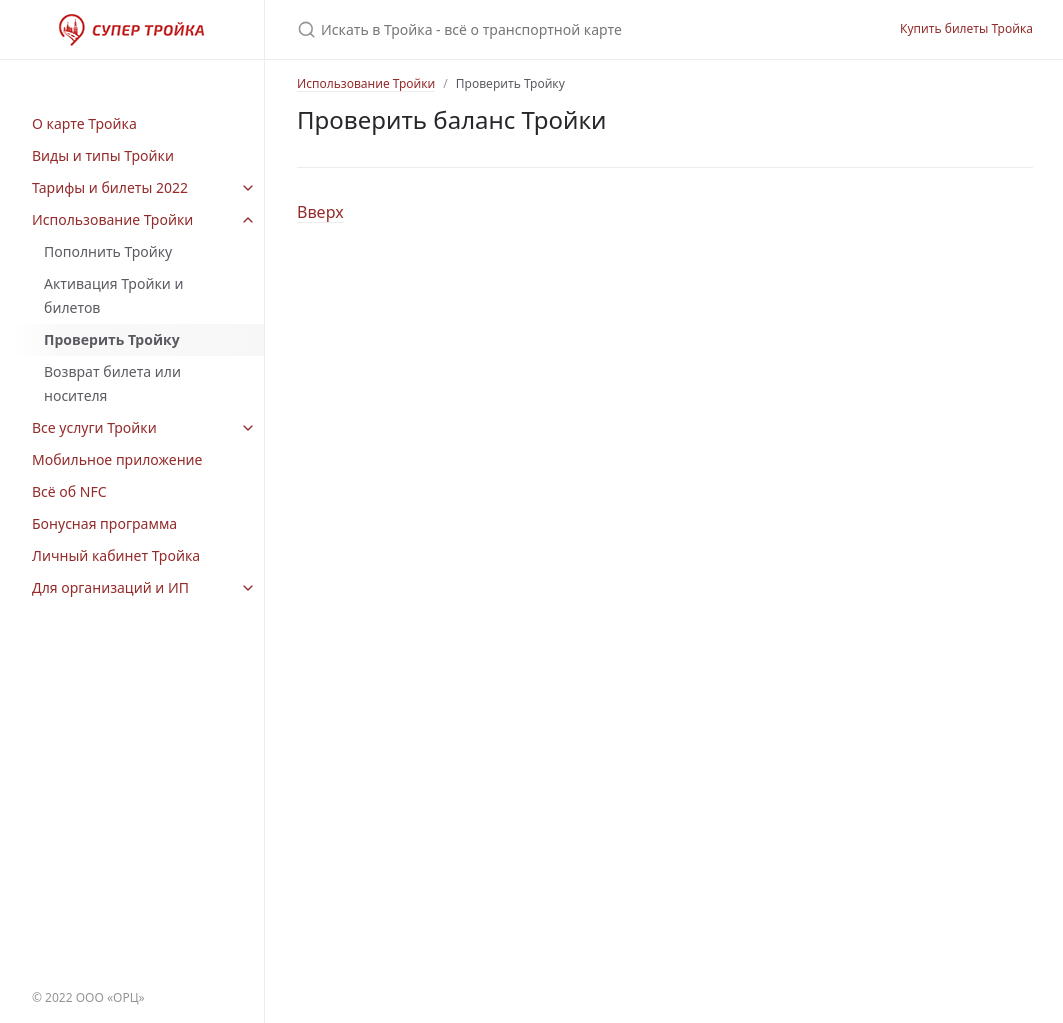
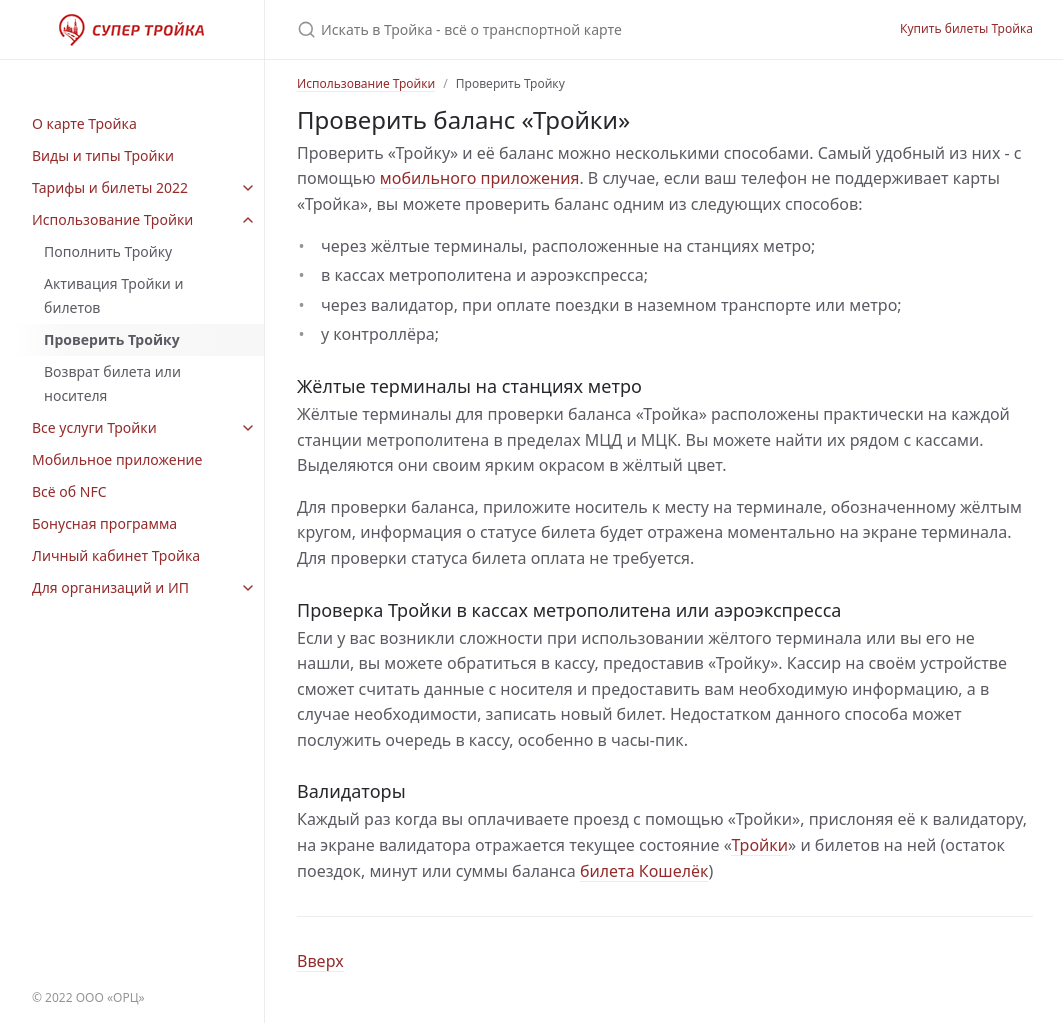
Before and after one commit to InvoiceBox/wiki.supertroika.ru, a Jekyll site: the page built from troika/usage/balance.md, in a window 1280 px wide and 1023 px high. Shown: the whole window, without its empty margins (107-1170 px from the left). Built offline with Jekyll 4.4.1, drawn with Linux system fonts in a browser that asks for light colours.

Commit message:
Added balance check page

```diff
--- a/troika/usage/balance.md
+++ b/troika/usage/balance.md
@@ -6,4 +6,33 @@ parent: "Использование Тройки"
 date: 2022-05-05 15:21:00 +0300
 ---
 
-## Проверить баланс Тройки
+## Проверить баланс «Тройки»
+
+Проверить «Тройку» и её баланс можно несколькими способами. Самый удобный из них - с помощью
+[мобильного приложения](/troika/apps/). В случае, если ваш телефон не поддерживает карты
+«Тройка», вы можете проверить баланс одним из следующих способов:
+
+- через жёлтые терминалы, расположенные на станциях метро;
+- в кассах метрополитена и аэроэкспресса;
+- через валидатор, при оплате поездки в наземном транспорте или метро;
+- у контроллёра;
+
+### Жёлтые терминалы на станциях метро
+
+Жёлтые терминалы для проверки баланса «Тройка» расположены практически на каждой станции метрополитена в пределах МЦД и МЦК.
+Вы можете найти их рядом с кассами. Выделяются они своим ярким окрасом в жёлтый цвет.
+
+Для проверки баланса, приложите носитель к месту на терминале, обозначенному жёлтым кругом, информация о статусе
+билета будет отражена моментально на экране терминала. Для проверки статуса билета оплата не требуется.
+
+### Проверка Тройки в кассах метрополитена или аэроэкспресса
+
+Если у вас возникли сложности при использовании жёлтого терминала или вы его не нашли, вы можете обратиться в кассу,
+предоставив «Тройку». Кассир на своём устройстве сможет считать данные с носителя и предоставить вам необходимую информацию,
+а в случае необходимости, записать новый билет. Недостатком данного способа может послужить очередь в кассу, особенно
+в часы-пик.
+
+### Валидаторы
+
+Каждый раз когда вы оплачиваете проезд с помощью «Тройки», прислоняя её к валидатору, на экране валидатора отражается
+текущее состояние «[Тройки](https://wiki.supertroika.ru/)» и билетов на ней (остаток поездок, минут или суммы баланса [билета Кошелёк](/troika/tickets/purse/))
```
Also changed, not shown: troika/business/business.md (+1 -0 lines).
